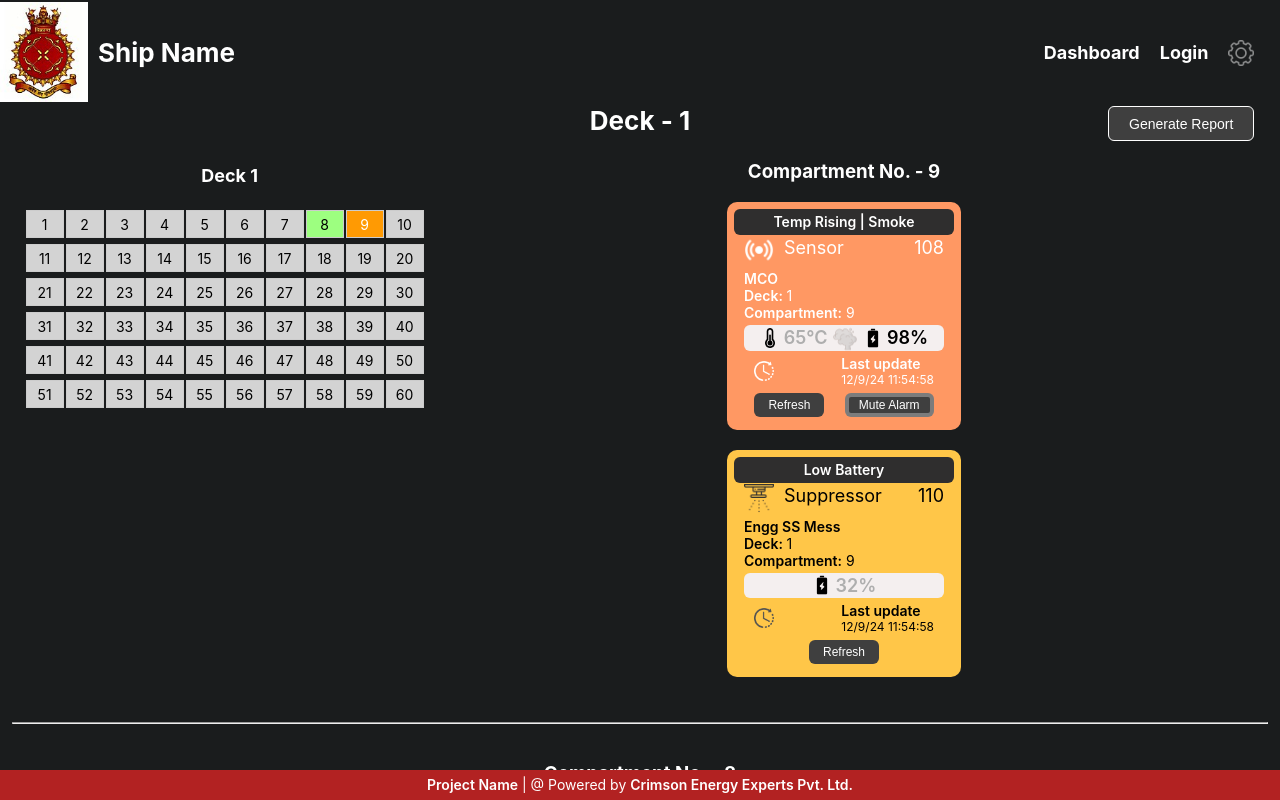
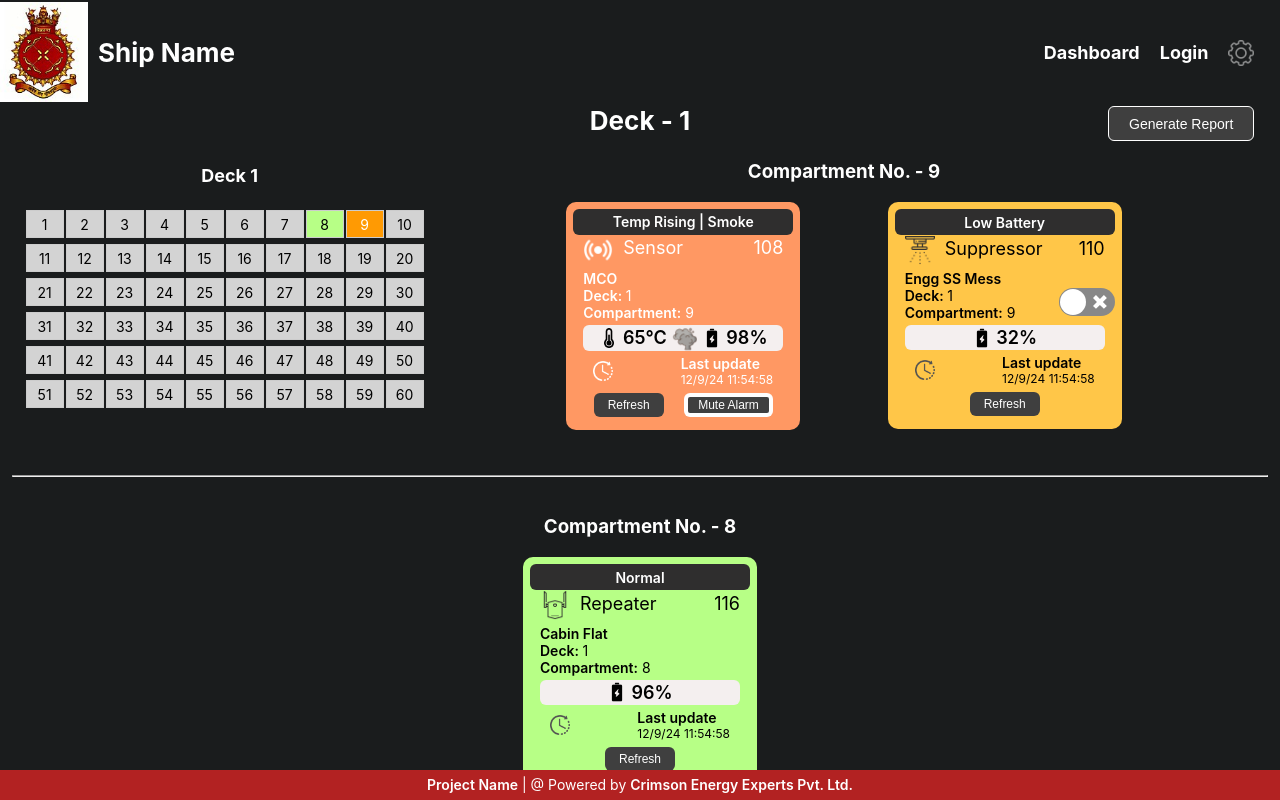
Before and after one commit to cee-diksha/fire_detection, a React (Create React App) app: page /deck/1 in a window 1280 px wide. Shown: the top 800 px of the page. Built offline with nearby package versions, Linux system fonts and the light colour scheme.

Commit message:
suppression activation fixed

```diff
--- a/src/comp-styles.css
+++ b/src/comp-styles.css
@@ -400,7 +400,7 @@ tbody tr:hover {
 .live-clock{
     height: 40px;
     width: auto;
-    background-color: #9dff80;
+    background-color: #b7ff86;
     padding: 14px;
     border-radius: 6px;
     display: flex;
--- a/src/components/AlertCard.js
+++ b/src/components/AlertCard.js
@@ -30,7 +30,7 @@ const AlertCard = () => {
                 <div id="alert-details-span1">Smoke</div>
             </div>
             <div className='alert-details-combined' >
-                <div id="alert-details-span3" style={{backgroundColor: "#9dff80"}}></div>
+                <div id="alert-details-span3" style={{backgroundColor: "#b7ff86"}}></div>
                 <div id="alert-details-span1">Normal</div>
             </div>
         </div>
--- a/src/components/AlertCircle.js
+++ b/src/components/AlertCircle.js
@@ -5,7 +5,7 @@ const AlertCircle = ({item}) => {
     const {status, isDeleted, node_id} = item
 
   return (
-    <div className='alertCircle-wrapper' style={{backgroundColor: `${isDeleted ? "#D0D0D0" :  status === "success" ? "#9dff80" : status === "yellow" ? "#FFC648" : status === "orange" ? "#ff9863" : "#ff7b7b"}`, display: "flex", alignItems: "center", justifyContent: "center", color: (status==="yellow" || status==="success") ? "#000000" : "#ffffff", fontWeight: "600"}}>
+    <div className='alertCircle-wrapper' style={{backgroundColor: `${isDeleted ? "#D0D0D0" :  status === "success" ? "#b7ff86" : status === "yellow" ? "#FFC648" : status === "orange" ? "#ff9863" : "#ff7b7b"}`, display: "flex", alignItems: "center", justifyContent: "center", color: (status==="yellow" || status==="success") ? "#000000" : "#ffffff", fontWeight: "600"}}>
       {node_id}
     </div>
   )
--- a/src/components/Card.js
+++ b/src/components/Card.js
@@ -14,10 +14,8 @@ import smoke from "../assets/smoke.png";
 import StatusDisplay from '../utils/StatusDisplay';
 import stop from "../assets/stop.png"
 import {MainContext} from "../context/MainContext"
+import { ConnectedDevicesModal, GetCodeForTrigger } from './ConfimationModal';
 import ReactSwitch from 'react-switch';
-import { toast, ToastContainer } from 'react-toastify';
-import 'react-toastify/dist/ReactToastify.css';
-import { ConnectedDevicesModal, GetCodeForTrigger } from './ConfimationModal';
 
 
 const handleRefresh = (event) => {
@@ -25,33 +23,51 @@ const handleRefresh = (event) => {
   event.stopPropagation();
 };
 
-const toggleSwitch = (trigger, setTrigger, isActivated, suppressionNode, setIsActivated) => {
-  if (trigger) {
+const toggleSwitch = (trigger, setTrigger, isActivated, node_id, setTargetNode, setIsActivated, targetNode) => {
+  const target = isActivated.filter(item => item.suppressor_id === node_id)
+  target.length > 0 ? setTargetNode(target[0]) :  setTargetNode(targetNode)
+
+  console.log(isActivated, "isActivated switch", node_id, target, trigger, targetNode)
+
+  if(trigger) {
+    console.log(isActivated.filter(item => item.node_id !== target[0].node_id), "isActivated --1")
+    setIsActivated(isActivated.filter(item => item.node_id !== target[0].node_id))
     setTrigger(false)
-    setIsActivated(isActivated.filter(item => item.node_id !== suppressionNode.node_id))
-  } else setTrigger(true)
-
-  console.log(isActivated, suppressionNode, isActivated.filter(item => item.node_id !== suppressionNode.node_id), "filtering")
+  } else {
+    const active = target.length > 0 ? {node_id: target[0].node_id, suppressor_id: node_id, status: true} : {node_id: targetNode.node_id, suppressor_id: node_id, status: true}
+    setIsActivated(prev => [...prev, active])
+    setTrigger(true)
+  }
 }
 
 
-const SuppressorBtn = ({nodeData, setShowModal}) => {
-  const {setSuppressionNode, isActivated} = useContext(MainContext)
+const SuppressorBtn = ({nodeData, id, setShowModal, trigger}) => {
+  const {setTargetNode, isActivated, targetNode} = useContext(MainContext)
   const [nodeSuppressorActivated, setNodeSuppressorActivated] = useState([])
 
   const handleShowModal = (event, setShowModal) => {
     handleRefresh(event)
     setShowModal(true)
-    setSuppressionNode(nodeData)
+    console.log(nodeData, "line2222")
+    setTargetNode(nodeData)
+  }
 
-  }
   useEffect(() => {
-    const nodeSuppressorActivated = isActivated.filter(item => item.node_id === nodeData.node_id)
-    setNodeSuppressorActivated(nodeSuppressorActivated)
+    const filtered = isActivated.filter(item => item.node_id === nodeData.node_id)
+    setNodeSuppressorActivated(filtered)
+    console.log(isActivated, "isActivated", nodeData, filtered)
+
   }, [isActivated])
 
   return(
-    <img src={stop} alt="stop" style={{cursor: (nodeSuppressorActivated.length > 0 && nodeSuppressorActivated[0].node_id === nodeData.node_id) ? 'not-allowed' : 'pointer', height: '40px', width: '40px', marginTop: "-12px", marginRight: "10px", filter: (nodeSuppressorActivated.length > 0 && nodeSuppressorActivated[0].node_id === nodeData.node_id) && "grayscale(100%)"}} onClick={(event) => (nodeSuppressorActivated.length > 0 && nodeSuppressorActivated[0].node_id === nodeData.node_id) ? handleRefresh(event) : handleShowModal(event, setShowModal)}/>
+    <div style={{cursor: (nodeSuppressorActivated.length > 0 && nodeSuppressorActivated[0].node_id === nodeData.node_id) ? 'not-allowed' : 'pointer',
+      height: '56px', width: '56px', marginTop: "-15px", marginRight: "10px", background: "linear-gradient(145deg, #b7ff86, #94ffa6)", borderRadius: "100%",
+      boxShadow: "0.3px 0.3px 15px #ff5555", color: "#000000", fontWeight: "500", display: "flex", flexDirection: "column", alignItems: "center", justifyContent: 'center',
+      filter: (nodeSuppressorActivated.length > 0 && nodeSuppressorActivated[0].node_id === nodeData.node_id) && "grayscale(100%)", fontSize: "12px"}}
+      onClick={(event) => (nodeSuppressorActivated.length > 0 && nodeSuppressorActivated[0].node_id === nodeData.node_id) ? handleRefresh(event) : handleShowModal(event, setShowModal)}>
+      Activate
+      <img src = {suppression2} alt="img" style={{height: "26px", width: "26px"}} />
+    </div>
   )
 }
 
@@ -59,13 +75,11 @@ const SuppressorBtn = ({nodeData, setShowModal}) => {
 
 const Card = ({ item }) => {
   const { status, node_type, node_name, node_id, battery_percentage, temp, last_update, isDeleted, deck, compartment, triggeringDevice } = item;
-
+  const {isActivated, setTargetNode, setIsActivated, targetNode} = useContext(MainContext)
   const [showConn, setShowConn] = useState(false);
   const [isAlarmMuted, setIsAlarmMuted] = useState(false);
   const [trigger, setTrigger] = useState(triggeringDevice)
   const [showModal, setShowModal] = useState(false);
-  const {isActivated, suppressionNode, setIsActivated} = useContext(MainContext)
-
   const whiteLogo = status.includes("danger") || status.includes("orange") || status.includes("deleted")
 
   const handleMuteAlarm = (event) => {
@@ -90,7 +104,7 @@ console.log(status.includes("success"), "status check", isAlarmMuted)
     <div
       className={`${isAlarmMuted ? "blinking-border" : "card-wrapper"}`}
       style={{
-        backgroundColor: `${isDeleted ? "#8f8d8d" : status.includes("success") ? "#9dff80" : status.includes("danger" )? "#ff7b7b " : status.includes("orange" )? "#ff9863" : status.includes("yellow") ? "#FFC648" : status.includes("smoke") ? "#b6ccc4 " : "#a391b8"}`,
+        backgroundColor: `${isDeleted ? "#8f8d8d" : status.includes("success") ? "#b7ff86" : status.includes("danger" )? "#ff7b7b " : status.includes("orange" )? "#ff9863" : status.includes("yellow") ? "#FFC648" : status.includes("smoke") ? "#b6ccc4 " : "#a391b8"}`,
         color: `${isDeleted ? "#FFF" : (status.includes("danger") || status.includes("orange") ) ? "#fff" : "#000"}`
       }}
     >
@@ -117,8 +131,8 @@ console.log(status.includes("success"), "status check", isAlarmMuted)
           <div><span style={{ fontWeight: "600" }}>Deck: </span>{deck}</div>
           <div><span style={{ fontWeight: "600"}}>Compartment:</span> {compartment}</div>
         </div>
-        {(node_type === "sensor" && status.includes("danger")) && <SuppressorBtn nodeData = {item} setShowModal={setShowModal} />}
-        {/* {node_type === "suppressor" && <ReactSwitch onChange={() => toggleSwitch(trigger, setTrigger, isActivated, suppressionNode, setIsActivated)} checked={trigger} />} */}
+        {(node_type === "sensor" && status.includes("danger")) && <SuppressorBtn nodeData = {item} id={node_id} setShowModal={setShowModal} trigger={trigger} />}
+        {node_type === "suppressor" && <ReactSwitch onChange={() => toggleSwitch(trigger, setTrigger, isActivated, node_id, setTargetNode, setIsActivated,targetNode)} checked={trigger} />}
       </div>
       <div className="segment" id="temp-battery">
         {temp && <div className= {(status.includes("danger") || status.includes("orange")) ? "dangertext" : ((status.includes("danger") || status.includes("orange")) && status.includes("yellow")) ? "dangertext" : "normaltext"}>
--- a/src/components/ConfimationModal.js
+++ b/src/components/ConfimationModal.js
@@ -37,12 +37,12 @@ const handleRefresh = (event) => {
 };
 
 export const WarningModal = ({open, handleClose, handleCloseMain}) => {
-  const {suppressionNode, setSuppressorStatus, setDeviceInfo, deviceInfo, setIsActivated} = useContext(MainContext)
+  const {targetNode, setSuppressorStatus, setDeviceInfo, deviceInfo, setIsActivated} = useContext(MainContext)
 
-  const activateSuppressor = (setSuppressorStatus, suppressionNode, setDeviceInfo, deviceInfo) => {
+  const activateSuppressor = (setSuppressorStatus, targetNode, setDeviceInfo, deviceInfo) => {
     setSuppressorStatus(true)
-    const filteredSuppressor = deviceInfo.filter(item => (item.node_type === "suppressor" && (item.deck === suppressionNode.deck && item.compartment === suppressionNode.compartment)))
-    console.log(filteredSuppressor, "filteredSuppressor", suppressionNode, deviceInfo)
+    const filteredSuppressor = deviceInfo.filter(item => (item.node_type === "suppressor" && (item.deck === targetNode.deck && item.compartment === targetNode.compartment)))
+    console.log(filteredSuppressor, "filteredSuppressor", targetNode, deviceInfo)
      if (filteredSuppressor.length > 0) {
       setDeviceInfo(prev =>
         prev.map(item => {
@@ -53,13 +53,13 @@ export const WarningModal = ({open, handleClose, handleCloseMain}) => {
         })
       );
     }
-    const isActivated = {node_id: suppressionNode.node_id, status: true}
+    const isActivated = {node_id: targetNode.node_id, suppressor_id: filteredSuppressor[0].node_id, status: true}
     setIsActivated(prev => [...prev, isActivated])
   };
 
   const handleProceed = (event) => {
     handleRefresh(event)
-    activateSuppressor(setSuppressorStatus, suppressionNode, setDeviceInfo, deviceInfo)
+    activateSuppressor(setSuppressorStatus, targetNode, setDeviceInfo, deviceInfo)
     handleClose(false)
     handleCloseMain(false)
   }
@@ -86,14 +86,14 @@ export const WarningModal = ({open, handleClose, handleCloseMain}) => {
 }
 
 export const GetCodeForTrigger = ({open, handleClose}) => {
-  const {suppressionNode, setSuppressorStatus, setDeviceInfo, deviceInfo, setIsActivated} = useContext(MainContext)
+  const {targetNode, setSuppressorStatus, setDeviceInfo, deviceInfo, setIsActivated} = useContext(MainContext)
   const [showWarningModal, setShowWarningModal] = useState(false);
   const [accessCode, setAccessCode] = useState("")
 
 
-  const activateSuppressor = (setSuppressorStatus, suppressionNode, setDeviceInfo, deviceInfo) => {
+  const activateSuppressor = (setSuppressorStatus, targetNode, setDeviceInfo, deviceInfo) => {
     setSuppressorStatus(true)
-    const filteredSuppressor = deviceInfo.filter(item => (item.node_type === "suppressor" && (item.deck === suppressionNode.deck && item.compartment === suppressionNode.compartment)))
+    const filteredSuppressor = deviceInfo.filter(item => (item.node_type === "suppressor" && (item.deck === targetNode.deck && item.compartment === targetNode.compartment)))
      if (filteredSuppressor.length > 0) {
       setDeviceInfo(prev =>
         prev.map(item => {
@@ -104,14 +104,14 @@ export const GetCodeForTrigger = ({open, handleClose}) => {
         })
       );
     }
-    const isActivated = {node_id: suppressionNode.node_id, status: true}
+    const isActivated = {node_id: targetNode.node_id, suppressor_id: filteredSuppressor[0].node_id, status: true}
     setIsActivated(prev => [...prev, isActivated])
   };
 
   const handleProceed = (event) => {
     handleRefresh(event)
     if (accessCode === "1234") {
-      activateSuppressor(setSuppressorStatus, suppressionNode, setDeviceInfo, deviceInfo)
+      activateSuppressor(setSuppressorStatus, targetNode, setDeviceInfo, deviceInfo)
       handleClose(false)
     } else {
       setShowWarningModal(true)
--- a/src/components/DeckCard.js
+++ b/src/components/DeckCard.js
@@ -1,6 +1,6 @@
 import React, { useEffect, useState, useContext } from "react";
-import { MainContext } from "../context/MainContext"; // Adjust the path as necessary
-import "./Grid-style.css"; // Include your styles
+import { MainContext } from "../context/MainContext";
+import "./Grid-style.css";
 import { Link } from "react-router-dom";
 
 const DeckCard = () => {
@@ -9,7 +9,7 @@ const DeckCard = () => {
   const danger = cardData.filter(item => item.status.includes("danger"));
   const [deck, setDeck] = useState(danger);
 
-  const totalDecks = 6; // Assuming there are 6 decks
+  const totalDecks = 6;
 
   useEffect(() => {
     setDeck(danger);
--- a/src/components/Grid-style.css
+++ b/src/components/Grid-style.css
@@ -49,7 +49,7 @@
   }
 
   .normal {
-    background-color: #9dff80;
+    background-color: #b7ff86;
     color: #000000;
   }
 
--- a/src/components/TempChart.js
+++ b/src/components/TempChart.js
@@ -99,7 +99,7 @@ export const SmokeChart = () => {
   }, [deviceInfo]);
 
   const smokearr = info.map((item) => ({
-    smoke: item.status.includes('smoke') ? '#ff7b7b' : '#9dff80',
+    smoke: item.status.includes('smoke') ? '#ff7b7b' : '#b7ff86',
     nodeId: item.node_id,
   }));
 
--- a/src/context/MainContext.js
+++ b/src/context/MainContext.js
@@ -11,7 +11,7 @@ const MainContextProvider = (props) => {
     const [deletedDevices, setDeletedDevices] = useState([])
     const [suppressorStatus, setSuppressorStatus] = useState(false)
     const [activeSuppressors, setActiveSuppressors] = useState([])
-    const [suppressionNode, setSuppressionNode] = useState(false)
+    const [targetNode, setTargetNode] = useState([])
     const [isActivated, setIsActivated] = useState([])
     const [samplingTime, setSamplingTime] = useState(null)
 
@@ -45,8 +45,8 @@ const MainContextProvider = (props) => {
             setSuppressorStatus,
             activeSuppressors,
             setActiveSuppressors,
-            suppressionNode,
-            setSuppressionNode,
+            targetNode,
+            setTargetNode,
             isActivated,
             setIsActivated,
             samplingTime,
--- a/src/pages/Dashboard.js
+++ b/src/pages/Dashboard.js
@@ -16,6 +16,69 @@ import Footer from '../components/Footer'
 import AlertCard from '../components/AlertCard'
 import { reduceDeckData } from '../utils/reduceDeckData'
 import { ExportPdfButton } from '../utils/ExportPdfButton'
+
+// Sample array of objects representing cards
+const cardData = [
+  { id: 1, name: 'Card 1' },
+  { id: 2, name: 'Card 2' },
+  // Add more cards if needed
+];
+
+const App = () => {
+    // State to track the visibility of green cards
+    const [visibleGreenCards, setVisibleGreenCards] = useState({});
+    // State to track the toggle state of green cards
+    const [toggleStates, setToggleStates] = useState({});
+
+    // Handler to show the green card when button is clicked
+    const handleButtonClick = (id) => {
+      setVisibleGreenCards((prevState) => ({
+        ...prevState,
+        [id]: true, // Show the green card for the corresponding red card
+      }));
+    };
+
+    // Handler to update the toggle state
+    const handleToggleChange = (id, checked) => {
+      setToggleStates((prevState) => ({
+        ...prevState,
+        [id]: checked, // Update the toggle state for the specific card
+      }));
+    };
+
+    return (
+      <div>
+        {cardData.map((card) => (
+          <div key={card.id} style={{ marginBottom: '20px' }}>
+            {/* Red Card */}
+            <div style={{ backgroundColor: 'red', padding: '10px' }}>
+              <h3>{card.name}</h3>
+              <button
+                onClick={() => handleButtonClick(card.id)}
+                disabled={visibleGreenCards[card.id] && toggleStates[card.id] !== false} // Disable button based on toggle state
+              >
+                Click Me
+              </button>
+            </div>
+
+            {/* Green Card - only show if the button is clicked */}
+            {visibleGreenCards[card.id] && (
+              <div style={{ backgroundColor: 'green', padding: '10px', marginTop: '10px' }}>
+                <label>
+                  Toggle Switch for {card.name}:
+                  <input
+                    type="checkbox"
+                    checked={toggleStates[card.id] || false}
+                    onChange={(e) => handleToggleChange(card.id, e.target.checked)}
+                  />
+                </label>
+              </div>
+            )}
+          </div>
+        ))}
+      </div>
+    );
+  };
 
 const Dashboard = () => {
     const {deviceInfo, isLogin, deckData, filteredDeckInfo, setfilteredDeckInfo, suppressorStatus, activeSuppressors, setActiveSuppressors} = useContext(MainContext)
@@ -62,7 +125,7 @@ const Dashboard = () => {
                 </div>
                 <div style={{backgroundColor: "#ffffff", width: "100%", borderRadius: "10px", display: "flex", flexDirection: "column", alignItems: "center", justifyContent: 'center', marginTop: "14px"}}>
                 <div style={{ display: 'flex', width: "auto", marginTop: "20px"}}>
-                    <div style={{ width: '18px', height: '18px', backgroundColor: '#9dff80', marginRight: '5px'}} />
+                    <div style={{ width: '18px', height: '18px', backgroundColor: '#b7ff86', marginRight: '5px'}} />
                     <div style={{color: "#000000", fontFamily: "Roboto, Helvetica, Arial, sans-serif", fontSize: "14px", marginTop: "3px" }}>Nornal</div>
                     <div style={{ width: '18px', height: '18px', backgroundColor: '#ff7b7b', marginRight: '5px', marginLeft: "5px" }} />
                     <div style={{color: "#000000", fontFamily: "Roboto, Helvetica, Arial, sans-serif", fontSize: "14px", marginTop: "3px"}}>Smoke</div>
--- a/src/pages/SpecificDeck.js
+++ b/src/pages/SpecificDeck.js
@@ -47,7 +47,7 @@ const SpecificDeck = () => {
 
       console.log(filtered, "final filtered output", deckData);
       setDeckInfo(filtered)
-      const { filteredDeckInfo, cardData } = reduceDeckData(deckData, deviceInfo);
+      const { filteredDeckInfo } = reduceDeckData(deckData, deviceInfo);
       setfilteredDeckInfo(filteredDeckInfo);
       const data = filteredDeckInfo.filter(item => item.deck === parseInt(deck))
       setDeckGrid(data[0])
@@ -86,11 +86,13 @@ const SpecificDeck = () => {
                   details.length > 0 && (
                     <div className='specific-card' key={index}>
                       <h3>Compartment No. - {item.comp}</h3>
+                      <div className='specific-card-div'>
                       {details.map(detail => (
-                        <Link className='link-style' to={`/info/${detail.node_name}`} key={detail.id}>
+                         <Link className='link-style' to={`/info/${detail.node_name}`} key={detail.id}>
                           <Card item={detail} />
                         </Link>
                       ))}
+                      </div>
                     </div>
                   )
                 );
@@ -111,7 +113,7 @@ const SpecificDeck = () => {
               return (
               <div className='specific-card'>
                 <h3>Compartment No. - {item.comp}</h3>
-                <Link className='link-style' to={`/info/${detail.node_name}`}><Card item={detail} key={index} /></Link>
+                <div className='specific-card-div'><Link className='link-style' to={`/info/${detail.node_name}`}><Card item={detail} key={index} /></Link></div>
               </div>
               )
             })
--- a/src/styles.css
+++ b/src/styles.css
@@ -194,7 +194,7 @@ input {
 
 
 .login-button {
-    background-color: #9dff80;
+    background-color: #b7ff86;
     color: #3F3F3F;
     border: none;
     padding: 10px;
@@ -461,17 +461,24 @@ input {
     display: flex;
     justify-content: space-evenly;
     align-items: center;
-    width: 70%;
+    width: 96%;
     height: auto;
     padding: 0 30px;
-    flex-wrap: wrap;
   }
 
   .specific-card{
     display: flex;
     flex-direction: column;
     align-items: center;
-    width: 220px;
+    width: 96%;
+  }
+
+  .specific-card-div{
+    display: flex;
+    width: 100%;
+    flex-direction: row;
+    align-items: center;
+    justify-content: space-evenly;
   }
 
   .affected-devices{
@@ -497,5 +504,6 @@ input {
     width: 100%;
     display: flex;
     align-items: center;
+    flex-direction: row-reverse;
     justify-content: space-evenly;
   }
```
